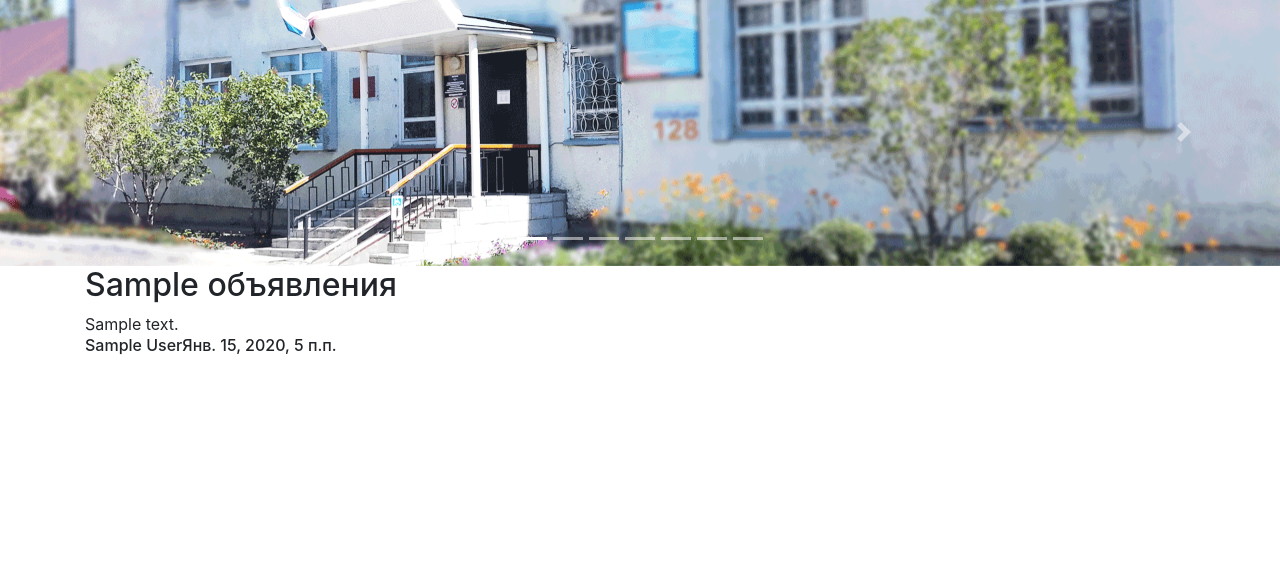
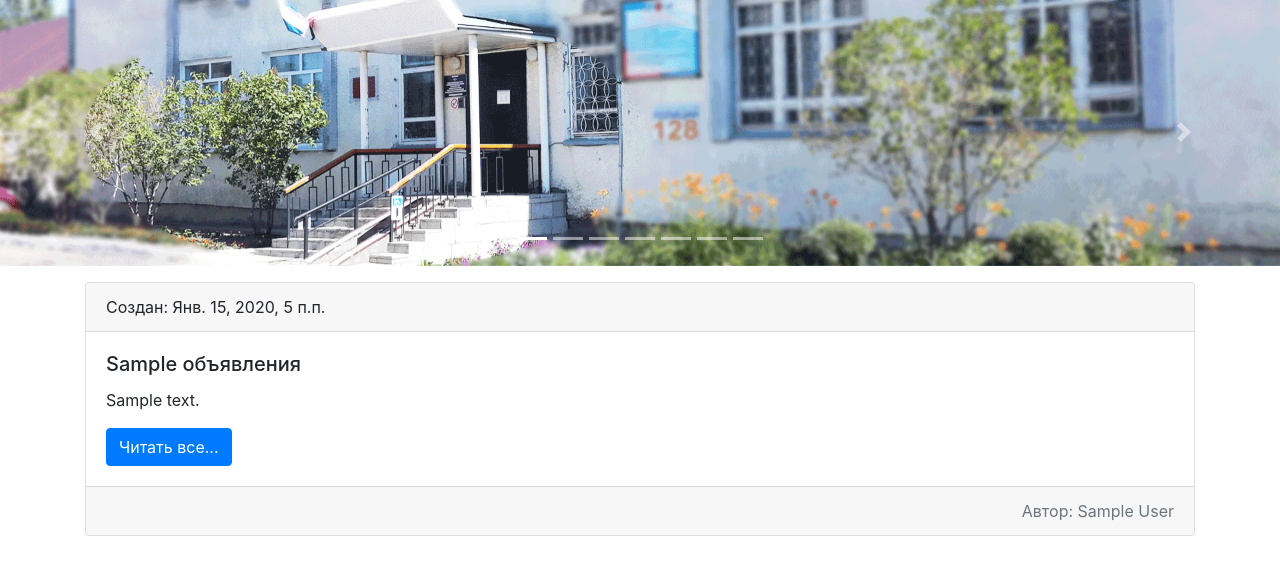
Before and after one commit to Vigi73/otdel19, a Django app: page / in a window 1280 px wide. Shown: the part 97-672 px from the top of the page. Run offline with Django 3.2, Linux system fonts and the light colour scheme; tables that the repository leaves empty hold one stand-in row (values such as "Sample post"); some libraries are stand-ins or nearby versions.

Commit message:
Добавил модели5

```diff
--- a/m_blog/templates/m_blog/post_list.html
+++ b/m_blog/templates/m_blog/post_list.html
@@ -4,14 +4,28 @@
 
 
 
+
         {% for post in posts %}
-        <div class="Post mr-10px">
-            <h2>{{ post.title }}</h2>
+
+            <div class="card mt-3">
+                <div class="card-header">
+                    Создан: {{ post.date_create }}
+                </div>
+                <div class="card-body">
+                    <h5 class="card-title">{{ post.title }}</h5>
+                    <p class="card-text">
                         {% autoescape off %}
                             {{ post.text|truncatewords:15 }}
                         {% endautoescape %}
-            <h6>{{ post.author.get_full_name }}{{ post.date_create }}</h6>
+                    </p>
+                    <a href="#" class="btn btn-primary">Читать все...</a>
                 </div>
+                <div class="card-footer text-muted text-right">
+                    Автор: {{ post.author.get_full_name }}
+                </div>
+            </div>
+
         {% endfor %}
 
+
 {% endblock %}
```
Lines whose indentation alone changed are shown as unchanged.
